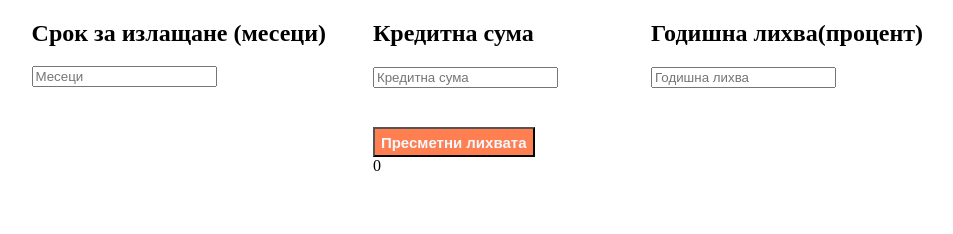
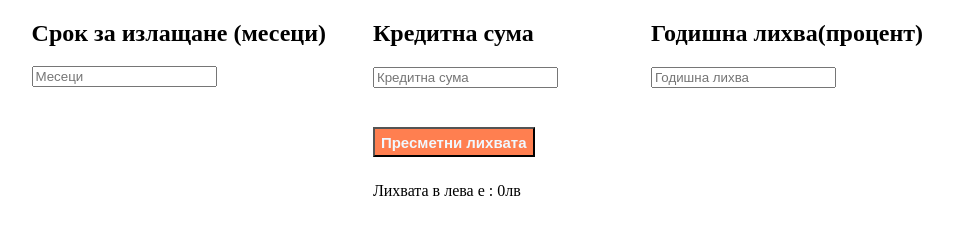
Before and after one commit to Tivanov99/JS-Application, a plain HTML site: page CreditCalculator/index.html in a window 1280 px wide. Both pictures are taken after a click on the button "Пресметни лихвата". Shown: the whole page, without its empty margins (166-1119 px from the left). Drawn offline with Linux system fonts and the light colour scheme.

Commit message:
Update index.html

```diff
--- a/CreditCalculator/app.js
+++ b/CreditCalculator/app.js
@@ -8,11 +8,13 @@ let button = document.querySelector("#Interest");
 
 button.addEventListener('click',(e)=>{
     e.preventDefault();
+    let resultDiv= document.querySelector("#resultPlace");
+
+    resultDiv.lastChild.remove();
 
     let resultElement = document.createElement('label');
-    resultElement.textContent = `${(months.value / 12) *  (price.value * (percentage.value/100))}`;
+    resultElement.textContent = `Лихвата в лева е : ${(months.value / 12) *  (price.value * (percentage.value/100))}лв`;
     resultElement.classList.add('result');
 
-    let resultDiv= document.querySelector("#resultPlace");
     resultDiv.appendChild(resultElement);
 })
--- a/CreditCalculator/index.html
+++ b/CreditCalculator/index.html
@@ -21,7 +21,7 @@
         <input type="number" id="Months" placeholder="Mесеци">
     </div>
     <input class="interest" type="button" id="Interest" value="Пресметни лихвата">
-    <div id="resultPlace">
+    <div class="result-place" id="resultPlace">
 
     </div>
     <script src="app.js"></script>
--- a/CreditCalculator/style.css
+++ b/CreditCalculator/style.css
@@ -21,3 +21,7 @@
 .result{
     margin-left: 42%;
 }
+
+.result-place{
+    margin-top: 25px;
+}
```
